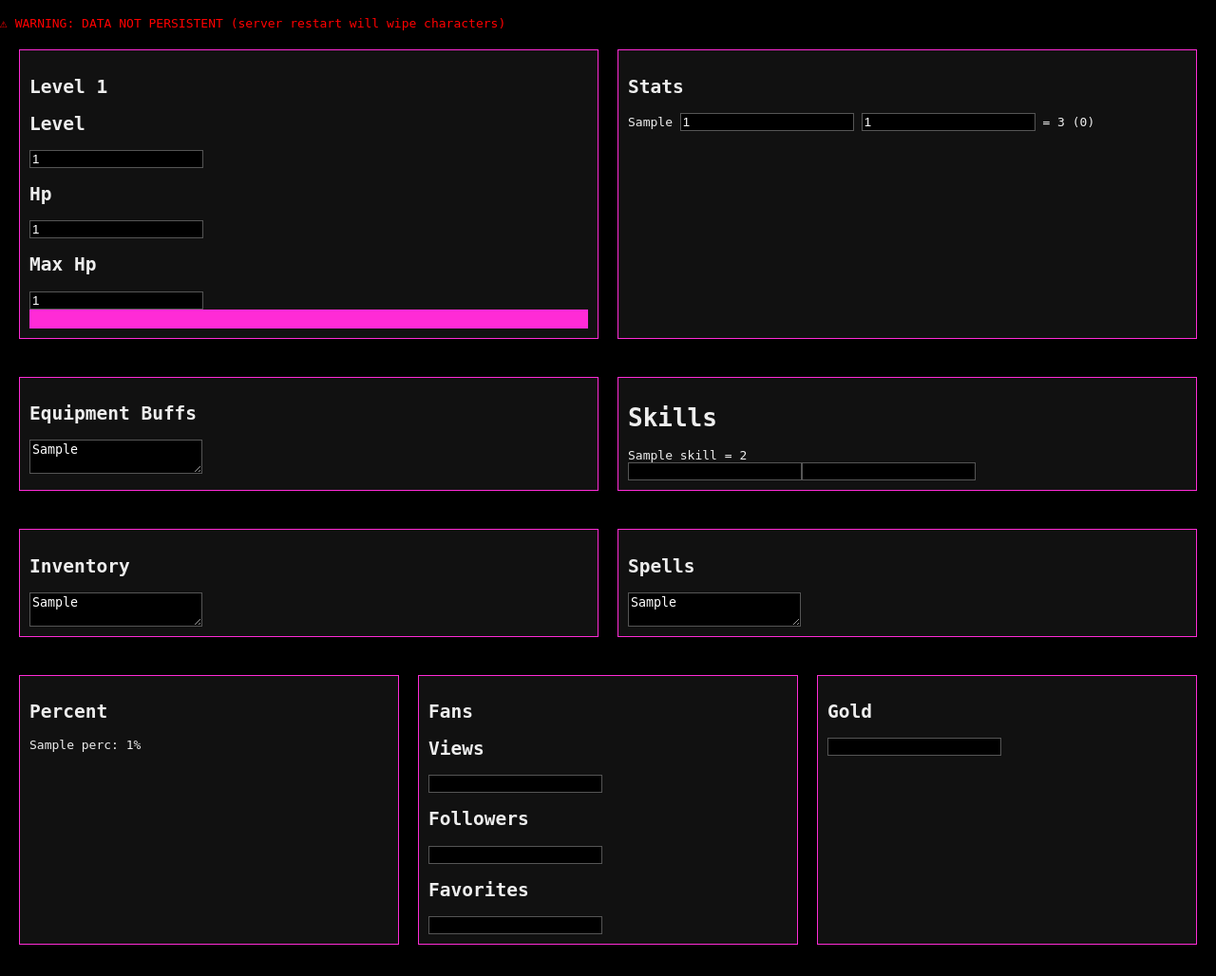
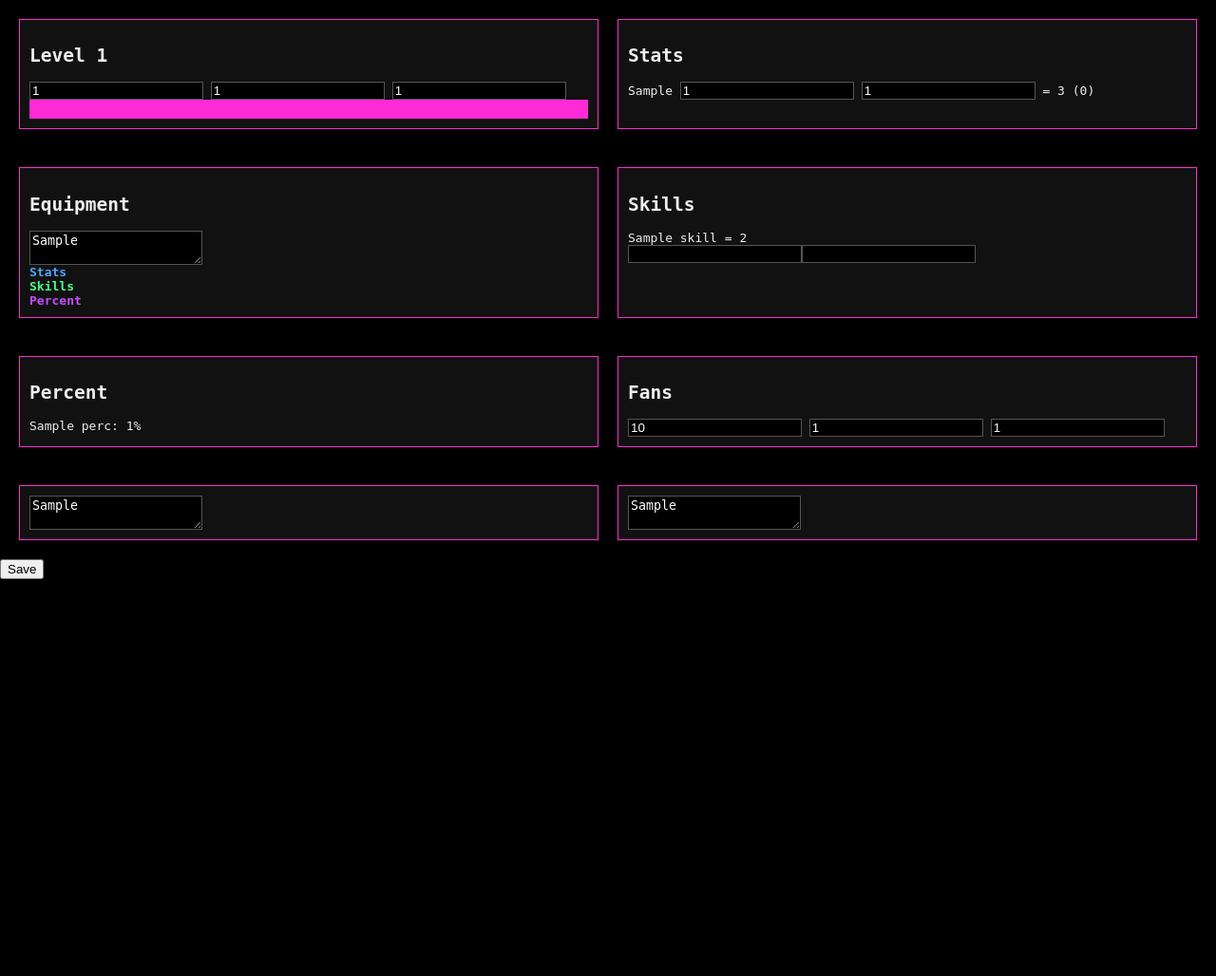
Before and after one commit to chancem5882-web/Dungeon-crawl, a Flask app: page /c/1 in a window 1280 px wide. Shown: the part 37-1065 px from the top of the page at 95% size. After the commit the page ends 647 px from the top, so only its background shows below. Run offline with Flask 3, Linux system fonts and the light colour scheme; tables that the repository leaves empty hold one stand-in row (values such as "Sample post").

Commit message:
Update character.html

```diff
--- a/templates/character.html
+++ b/templates/character.html
@@ -1,24 +1,6 @@
 <link rel="stylesheet" href="/static/style.css">
 
 <div class="header">DUNGEON SYSTEM</div>
-
-<h1>{{name}}</h1>
-<ul>
-{% for id,name in chars %}
-<li><a href="/c/{{id}}">{{name}}</a></li>
-{% endfor %}
-</ul>
-
-
-{% if storage.mode == "EPHEMERAL" %}
-<div style="color:red;">
-⚠ WARNING: DATA NOT PERSISTENT (server restart will wipe characters)
-</div>
-{% else %}
-<div style="color:lime;">
-✅ Persistent storage active
-</div>
-{% endif %}
 
 <form method="post">
 
@@ -26,11 +8,8 @@
 
 <div class="panel">
 <h2>Level {{meta[1]}}</h2>
-  <h2>Level</h2>
 <input name="level" value="{{meta[1]}}">
-  <h2>Hp</h2>
 <input name="hp" value="{{meta[2]}}">
-  <h2>Max Hp</h2>
 <input name="max_hp" value="{{meta[3]}}">
 
 <div class="hp"><div style="width:{{(meta[2]/meta[3])*100}}%"></div></div>
@@ -52,8 +31,8 @@
 <div class="container">
 
 <div class="panel">
-<h2>Equipment Buffs</h2>
-<textarea name="equipment buffs" id="equip">{{meta[7]}}</textarea>
+<h2>Equipment</h2>
+<textarea name="equipment" id="equip">{{meta[7]}}</textarea>
 
 <div id="preview"></div>
 
@@ -63,7 +42,7 @@
 </div>
 
 <div class="panel">
-<h1>Skills</h1>
+<h2>Skills</h2>
 {% for n,b,e in skills %}
 <div>{{n}} = {{b+e}}</div>
 {% endfor %}
@@ -75,13 +54,17 @@
 <div class="container">
 
 <div class="panel">
-<h2>Inventory</h2>
-<textarea name="spells">{{meta[8]}}</textarea>
+<h2>Percent</h2>
+{% for n,v in percs %}
+<div>{{n}}: {{v}}%</div>
+{% endfor %}
 </div>
 
 <div class="panel">
-<h2>Spells</h2>
-<textarea name="inventory">{{meta[9]}}</textarea>
+<h2>Fans</h2>
+<input name="views" value="{{meta[4]}}">
+<input name="followers" value="{{meta[5]}}">
+<input name="favorites" value="{{meta[6]}}">
 </div>
 
 </div>
@@ -89,25 +72,11 @@
 <div class="container">
 
 <div class="panel">
-  <h2>Percent</h2>
-{% for n,v in percs %}
-<div>{{n}}: {{v}}%</div>
-{% endfor %}
+<textarea name="spells">{{meta[8]}}</textarea>
 </div>
 
 <div class="panel">
-  <h2>Fans</h2>
-  <h2>Views</h2>
-<input name="views" textarea name="{{meta[4]}}">
-  <h2>Followers</h2>
-<input name="followers" textarea name="{{meta[5]}}">
-  <h2>Favorites</h2>
-<input name="favorites" textarea name="{{meta[6]}}">
-</div>
-
-<div class="panel">
-  <h2>Gold</h2>
-<input name="gold" textarea name={{meta[10]}}">
+<textarea name="inventory">{{meta[9]}}</textarea>
 </div>
 
 </div>
```
